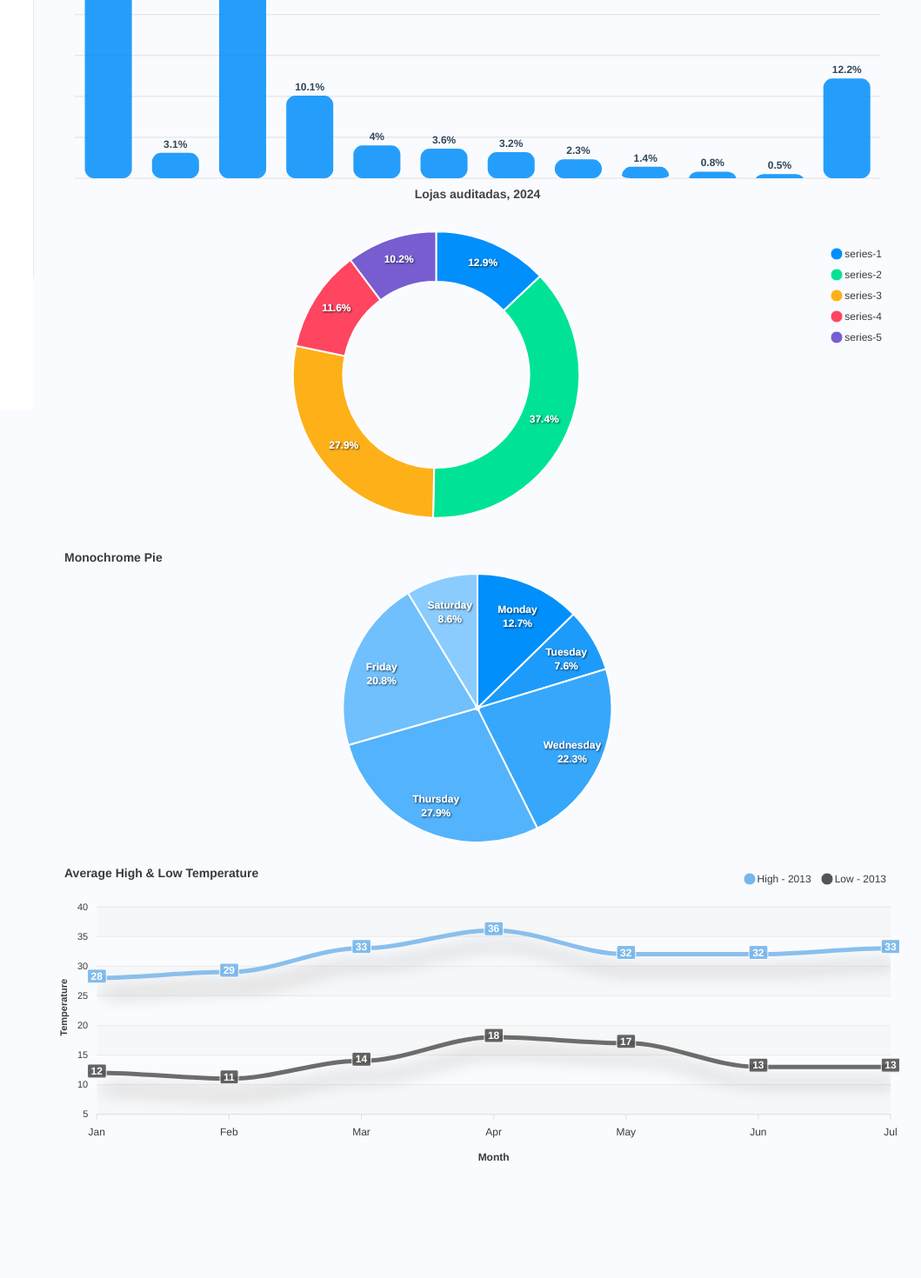
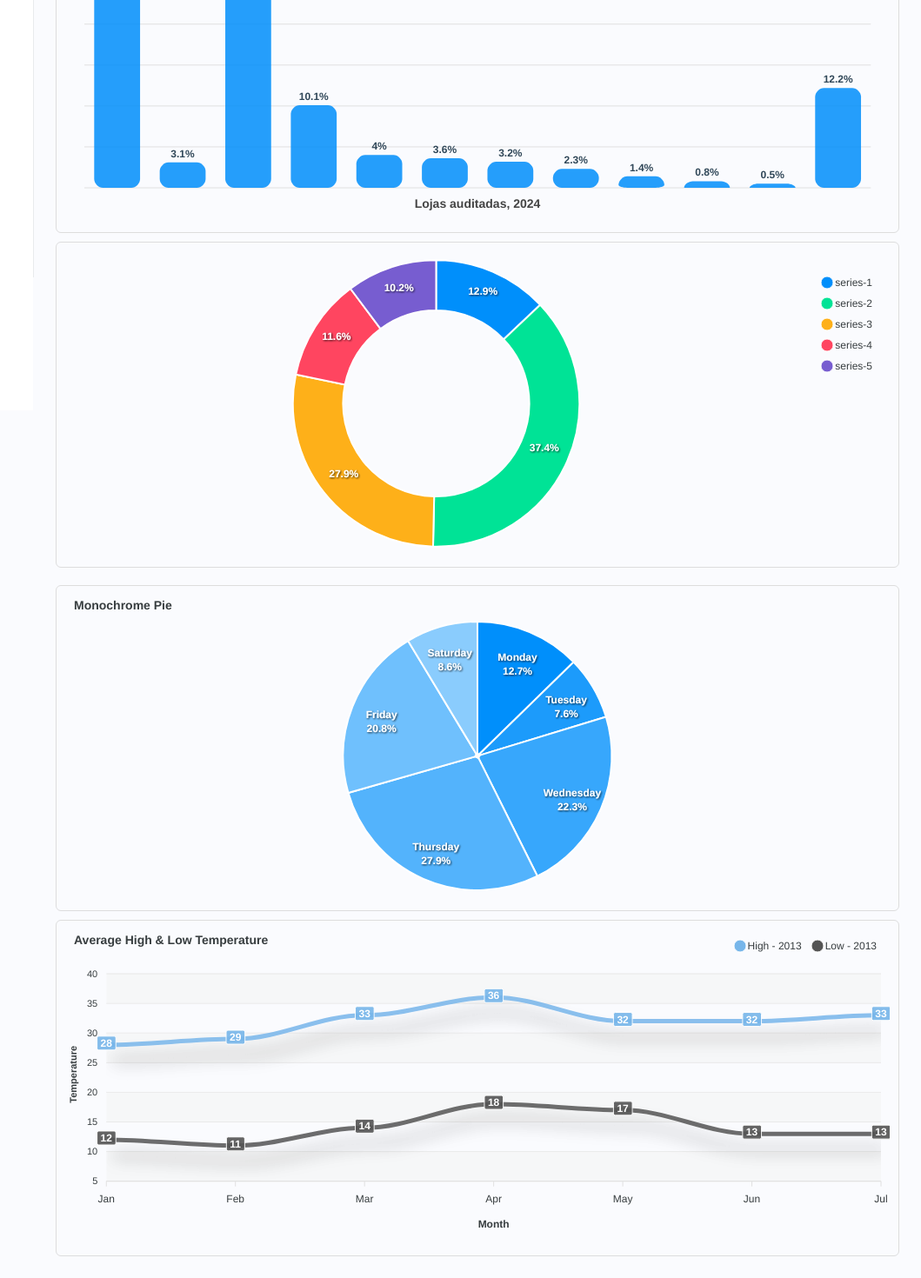
Before and after one commit to iraeveras/auditoria_loja, a React (Vite) app: page / in a window 1280 px wide. Shown: the part 481-1951 px from the top of the page at 87% size, without its empty margins (221-1280 px from the left). Before the commit the page ends 1863 px from the top, so only its background shows below. Built offline with nearby package versions, Linux system fonts and the light colour scheme.

Commit message:
refatoração styles

```diff
--- a/src/Components/Dashboard/Dashboard.css
+++ b/src/Components/Dashboard/Dashboard.css
@@ -14,17 +14,24 @@
     margin-left: calc(-.5 * var(--bs-gutter-x))
 }
 
-.chart-dash {
+.dash {
     display: grid;
     grid-template-columns: 1fr 1fr;
     gap: 10px;
     width: 100%;
     margin-top: 20px;
-    background: transparent;
+
+
+}
+
+.chart {
+    border: 1px solid #ddd;
+    border-radius: 6px;
+    padding: 10px;
 }
 
 @media (max-width: 1600px) {
-    .chart-dash {
+    .dash {
         grid-template-columns: 1fr;
     }
 }
@@ -35,7 +42,7 @@
         grid-template-columns: 2fr 2fr;
     }
 
-    .chart-dash {
+    .dash {
         grid-template-columns: 1fr;
     }
 }
--- a/src/Components/Dashboard/Dashboard.jsx
+++ b/src/Components/Dashboard/Dashboard.jsx
@@ -78,13 +78,21 @@ function Dashboard() {
                 classNameValue={"dash_count dash_count_04"}
                 />
             </div>
-            <div className="chart-dash">
-                <ChartColumn />
-                <ChartDonut />
+            <div className="dash">
+                <div className="chart">
+                    <ChartColumn />
+                </div>
+                <div className="chart">
+                    <ChartDonut />
+                </div>
             </div>
-            <div className="chart-dash">
-                <ChartPie />
-                <ChartLine />
+            <div className="dash">
+                <div className="chart">
+                    <ChartPie />
+                </div>
+                <div className="chart">
+                    <ChartLine />
+                </div>
             </div>
         </div>
     )
```
